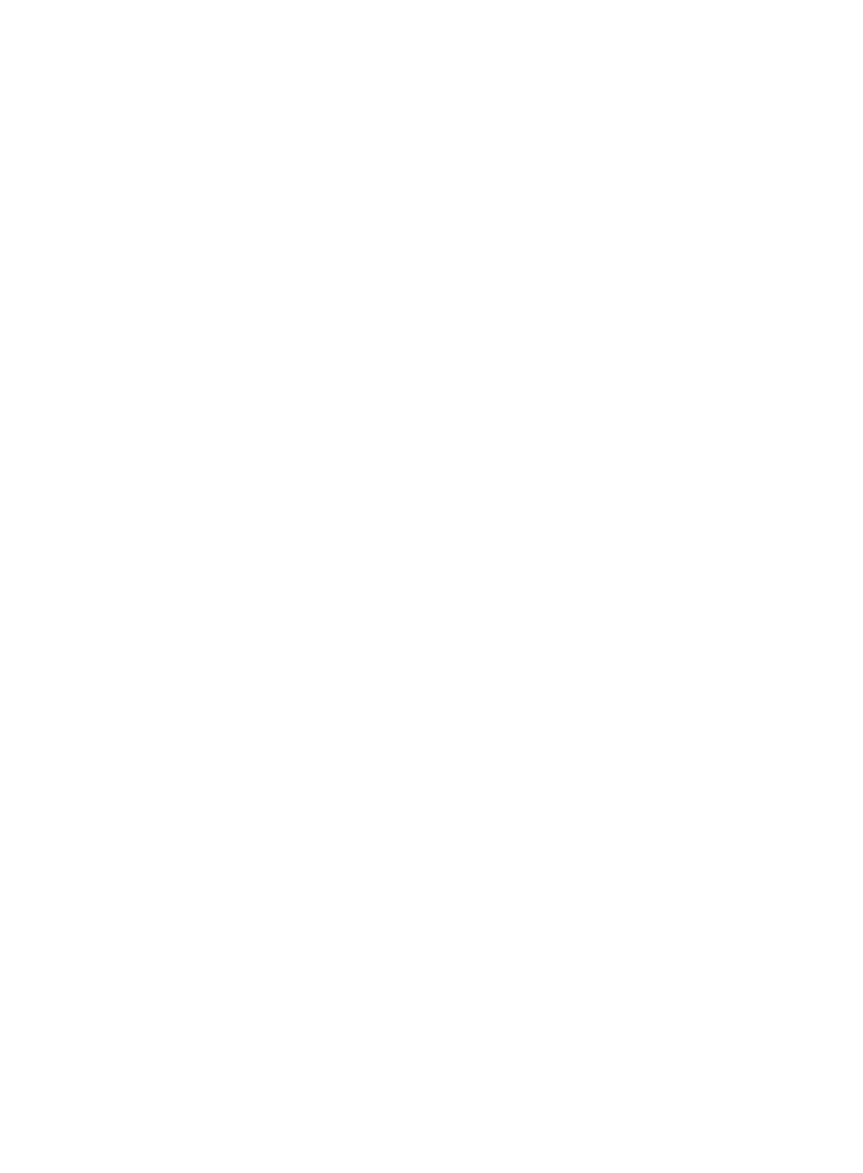
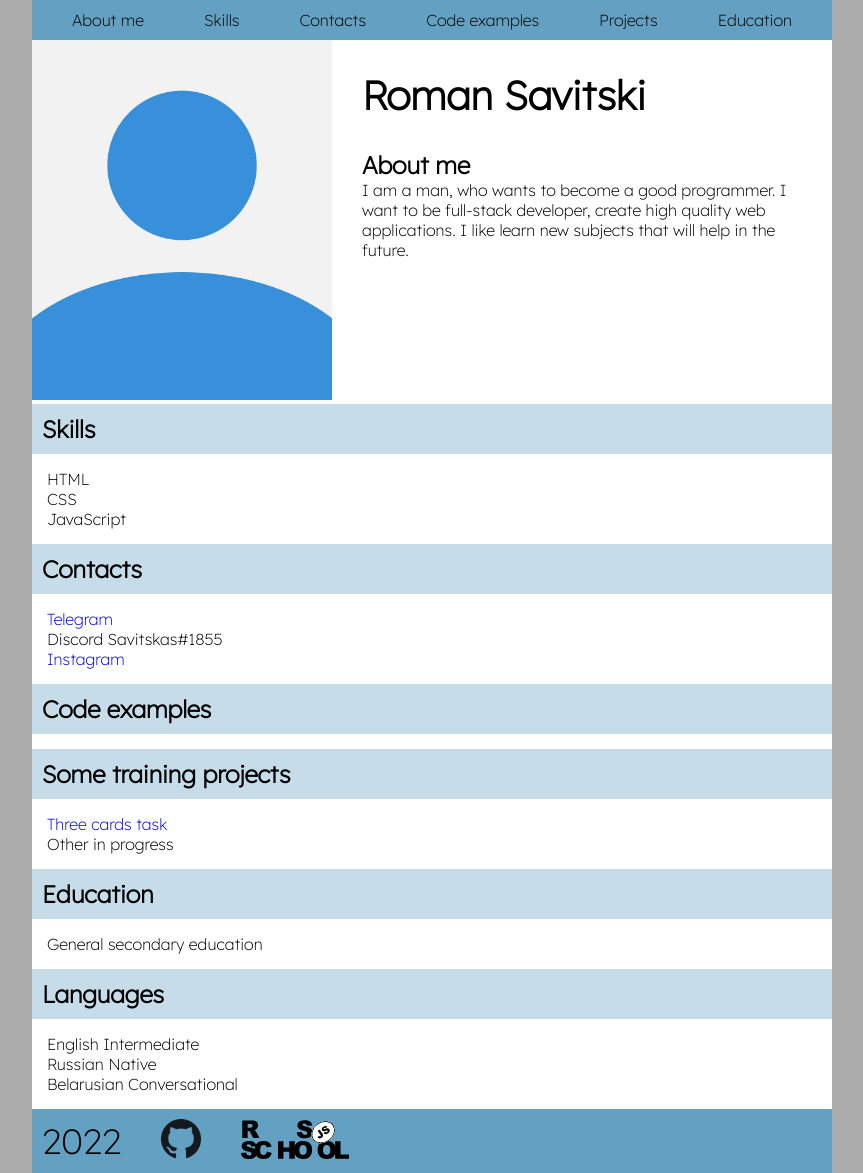
Before and after one commit to RomanSavitskij/rsschool-cv, a plain HTML site: page index.html in a window 1280 px wide. Shown: the whole page, without its empty margins (208-1071 px from the left). Before the commit the page ends 800 px from the top, so only its background shows below. Drawn offline with Linux system fonts and the light colour scheme.

Commit message:
feat: add main infomation and styles

```diff
--- a/index.html
+++ b/index.html
@@ -4,9 +4,120 @@
     <meta charset="UTF-8">
     <meta http-equiv="X-UA-Compatible" content="IE=edge">
     <meta name="viewport" content="width=device-width, initial-scale=1.0">
-    <title>Document</title>
+    <link rel="stylesheet" href="style.css">
+    <link rel="icon" href="assets/svg/favicon.ico">
+    <link rel="preconnect" href="https://fonts.googleapis.com">
+    <link rel="preconnect" href="https://fonts.gstatic.com" crossorigin>
+    <link href="https://fonts.googleapis.com/css2?family=Big+Shoulders+Display:wght@700&family=Lato:ital,wght@0,100;0,300;0,400;0,700;0,900;1,100;1,300;1,400;1,700;1,900&family=Lexend+Deca:wght@200&display=swap" rel="stylesheet">
+    <title>cv</title>
 </head>
-<body>
-    <!-- some html -->
+<body class="body--flex">
+    <header class="header">
+        <nav>
+            <ul class="nav-flex">
+                <li>About me</li>
+                <li>Skills</li>
+                <li>Contacts</li>
+                <li>Code examples</li>
+                <li>Projects</li>
+                <li>Education</li>
+            </ul>
+        </nav>
+    </header>
+    <main class="main">
+        <section class="main__top">
+            <div class="main__top--left">
+                <img src="assets/img/avatar.jpg" alt="my-photo" class="avatar">
+            </div>
+            <div class="main__top--right">
+                <h1 class="my-name">Roman Savitski</h1>
+                <h2>About me</h2>
+                <p>
+                    I am a man, who wants to become a good programmer.
+                    I want to be full-stack developer, create high quality web applications.
+                    I like learn new subjects that will help in the future.
+                </p>
+            </div>
+        </section>
+        <section class="main__skills">
+            <h2 class="main__headings">Skills</h2>
+            <ul class="main__items">
+                <li>HTML</li>
+                <li>CSS</li>
+                <li>JavaScript</li>
+            </ul>
+        </section>
+        <section class="main__contacts">
+            <h2 class="main__headings">Contacts</h2>
+            <ul class="main__items">
+                <li>
+                    <a href="https://t.me/Savitskas">
+                        Telegram
+                    </a>
+                </li>
+                <li>
+                    Discord Savitskas#1855
+                </li>
+                <li>
+                    <a href="https://www.instagram.com/_savitskas_">
+                        Instagram
+                    </a>
+                </li>
+            </ul>
+        </section>
+        <section class="main__examples">
+            <h2 class="main__headings">Code examples</h2>
+            <div class="main__items">
+
+            </div>
+        </section>
+        <section class="main__projects">
+            <h2 class="main__headings">
+                Some training projects
+            </h2>
+            <ul class="main__items">
+                <li>
+                    <a href="https://github.com/RomanSavitskij/css-training-course/tree/bem/bem">
+                        Three cards task
+                    </a>
+                </li>
+                <li>
+                    Other in progress
+                </li>
+            </ul>
+        </section>
+        <section class="main__education">
+            <h2 class="main__headings">
+                Education
+            </h2>
+            <p class="main__items">General secondary education</p>
+            <h2 class="main__headings">
+                Languages
+            </h2>
+            <ul class="main__items">
+                <li>
+                    English
+                    <span>Intermediate</span>
+                </li>
+                <li>
+                    Russian
+                    <span>Native</span>
+                </li>
+                <li>
+                    Belarusian
+                    <span>Conversational</span>
+                </li>
+            </ul>
+        </section>
+    </main>
+    <footer class="footer">
+        <div class="footer-item">2022</div>
+        <a href="https://github.com/RomanSavitskij">
+            <img src="assets/svg/github-svg.png" alt="github-profile" class="footer-item">
+        </a>
+        <a href="https://rs.school/js/">
+            <img src="assets/svg/rs_school_js.svg" alt="rsschool-logo" class="footer-item">
+        </a>
+    </footer>
 </body>
 </html>
--- a/style.css
+++ b/style.css
@@ -1 +1,88 @@
-/* some styles */
+body {
+    /* border: 5px solid green; */
+    width: 1000px;
+    font-family: 'Big Shoulders Display', cursive;
+    font-family: 'Lato', sans-serif;
+    font-family: 'Lexend Deca', sans-serif;
+    background-color: rgb(172, 172, 172);
+}
+
+* {
+    box-sizing: border-box;
+    margin: 0;
+    padding: 0;
+  }
+
+.body--flex {
+    width: 1000px;
+    height: 100%;
+    margin: 0px auto;
+    padding: 0px 100px;
+    display: flex;
+    flex-direction: column;
+    justify-content: center;
+}
+
+a {
+    text-decoration: none;
+}
+
+li {
+    list-style-type: none;
+   }
+
+.header {
+    position: relative;
+    top: 0;
+    padding: 10px;
+    background-color: #64a0c2;
+}
+
+.nav-flex {
+    display: flex;
+    justify-content: space-around;
+}
+
+.main {
+    background-color: #fff;
+}
+
+.main__items {
+    margin: 15px;
+}
+
+.main__headings {
+    padding: 10px;
+    background-color: #64a0c25d;
+}
+
+.main__top {
+    display: flex;
+}
+
+.avatar {
+    width: 300px;
+}
+
+.main__top--right {
+    margin: 0px 30px;
+}
+
+.my-name {
+    margin: 30px 0px;
+    font-size: 40px;
+}
+
+.footer {
+    position: relative;
+    bottom: 0;
+    display: flex;
+    padding: 10px;
+    background-color: #64a0c2;
+}
+
+.footer-item {
+    height: 40px;
+    font-size: 35px;
+    margin-right: 40px;
+}
```
Also changed, not shown: assets/img/avatar.jpg (added), assets/svg/favicon.ico (added), assets/svg/github-svg.png (added), assets/svg/rs_school_js.svg (added).
